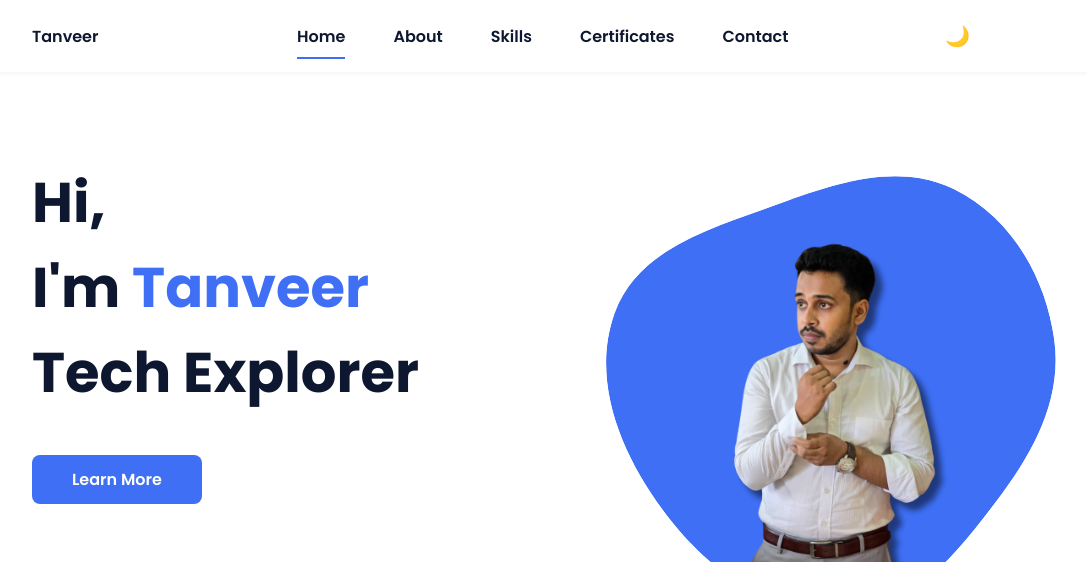
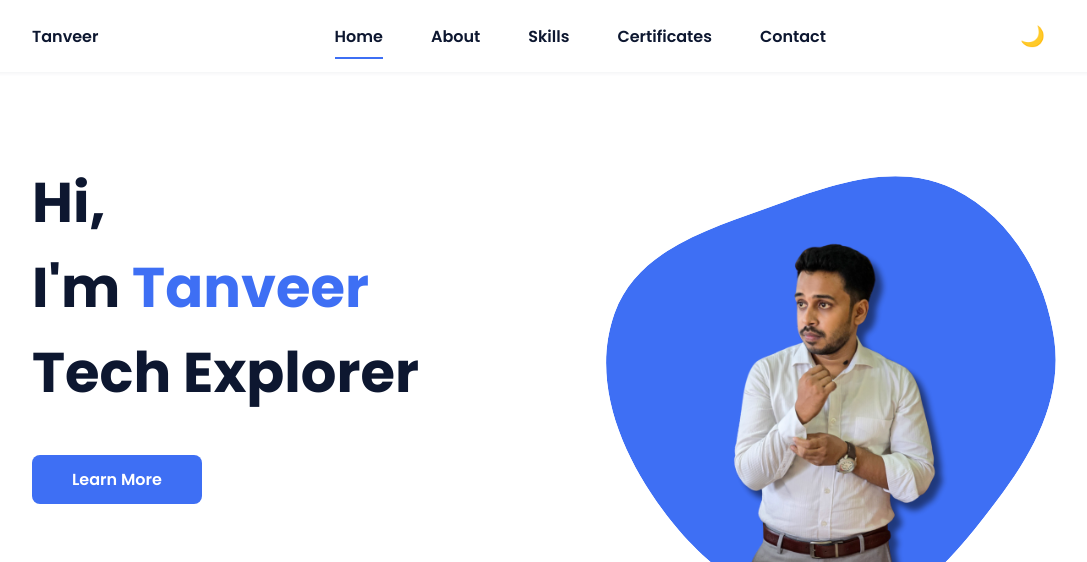
Before and after one commit to KMTanVeer/itzzveer, a plain HTML site: page dmc2.html in a window 1280 px wide. Shown: the top 562 px of the page, without its empty margins (96-1183 px from the left). Drawn offline with nearby package versions, Linux system fonts and the light colour scheme.

Commit message:
Update dmc2.html

```diff
--- a/dmc2.html
+++ b/dmc2.html
@@ -132,7 +132,7 @@
 
 #dark-mode-toggle {
   order: 2; /* Makes sure it is before hamburger */
-  margin-right: 80px; /* Adjust this value as needed for spacing */
+  margin-right: 05px; /* Adjust this value as needed for spacing */
   font-size: 20px;
   background: none;
   border: none;
```
